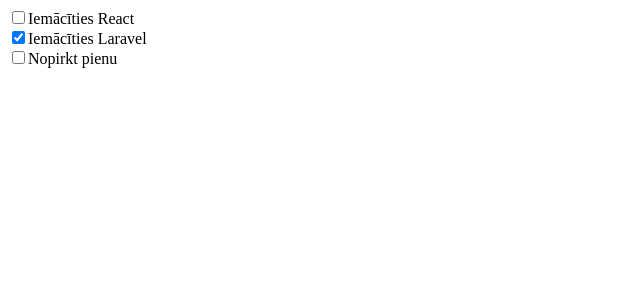
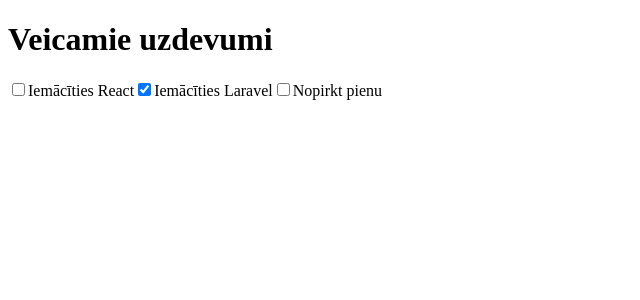
Before and after one commit to Sanchiks07/todo_jsx, a React (Vite) app: page / in a window 1280 px wide. Shown: the top 300 px of the page, without its empty margins (0-640 px from the left). Built offline with nearby package versions, Linux system fonts and the light colour scheme.

Commit message:
izveido diary

```diff
--- a/src/App.jsx
+++ b/src/App.jsx
@@ -1,30 +1,22 @@
 import ToDo from './ToDo.jsx'
+import DiariesList from './DiariesList.jsx'
 
 import './App.css'
 
 function App() {
   const todos = [
-    { task: "Iemācīties React", completed: false },
-    { task: "Iemācīties Laravel", completed: true },
-    { task: "Nopirkt pienu", completed: false },
+    { id: 1, task: "Iemācīties React", completed: false },
+    { id: 2, task: "Iemācīties Laravel", completed: true },
+    { id: 3, task: "Nopirkt pienu", completed: false },
   ];
 
   return (
     <>
-    <ToDo
-      task={todos[0].task}
-      completed={todos[0].completed}
-    />
-    <br />
-    <ToDo
-      task={todos[1].task}
-      completed={todos[1].completed}
-    />
-    <br />
-    <ToDo
-      task={todos[2].task}
-      completed={todos[2].completed}
-    />
+    <h1>Veicamie uzdevumi</h1>
+
+    {todos.map((todo) => {
+      return <ToDo key={todo.id} {...todo} />;
+    })}
     </>
   )
 }
```
Also changed, not shown: src/DiariesList.css (added), src/DiariesList.jsx (added).
